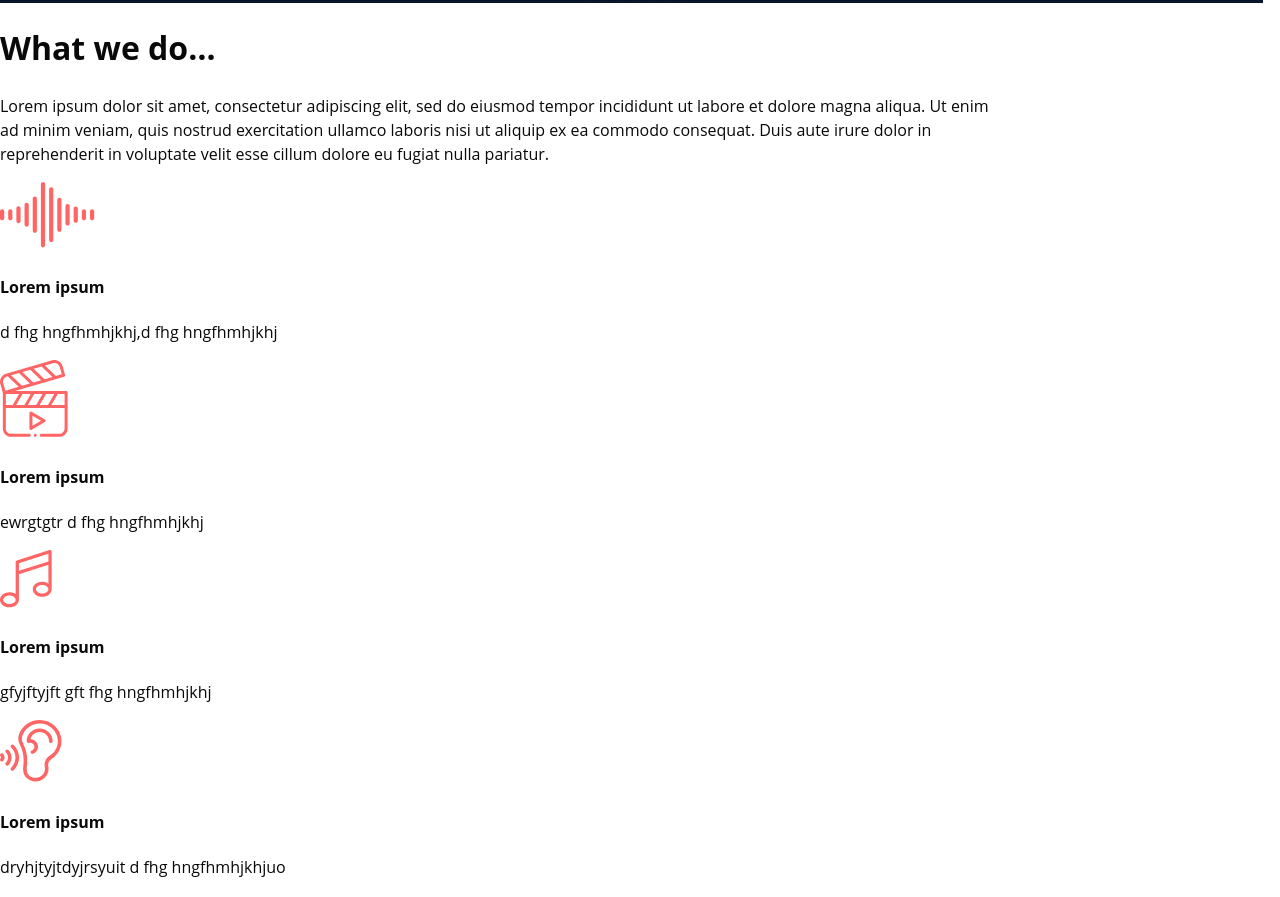
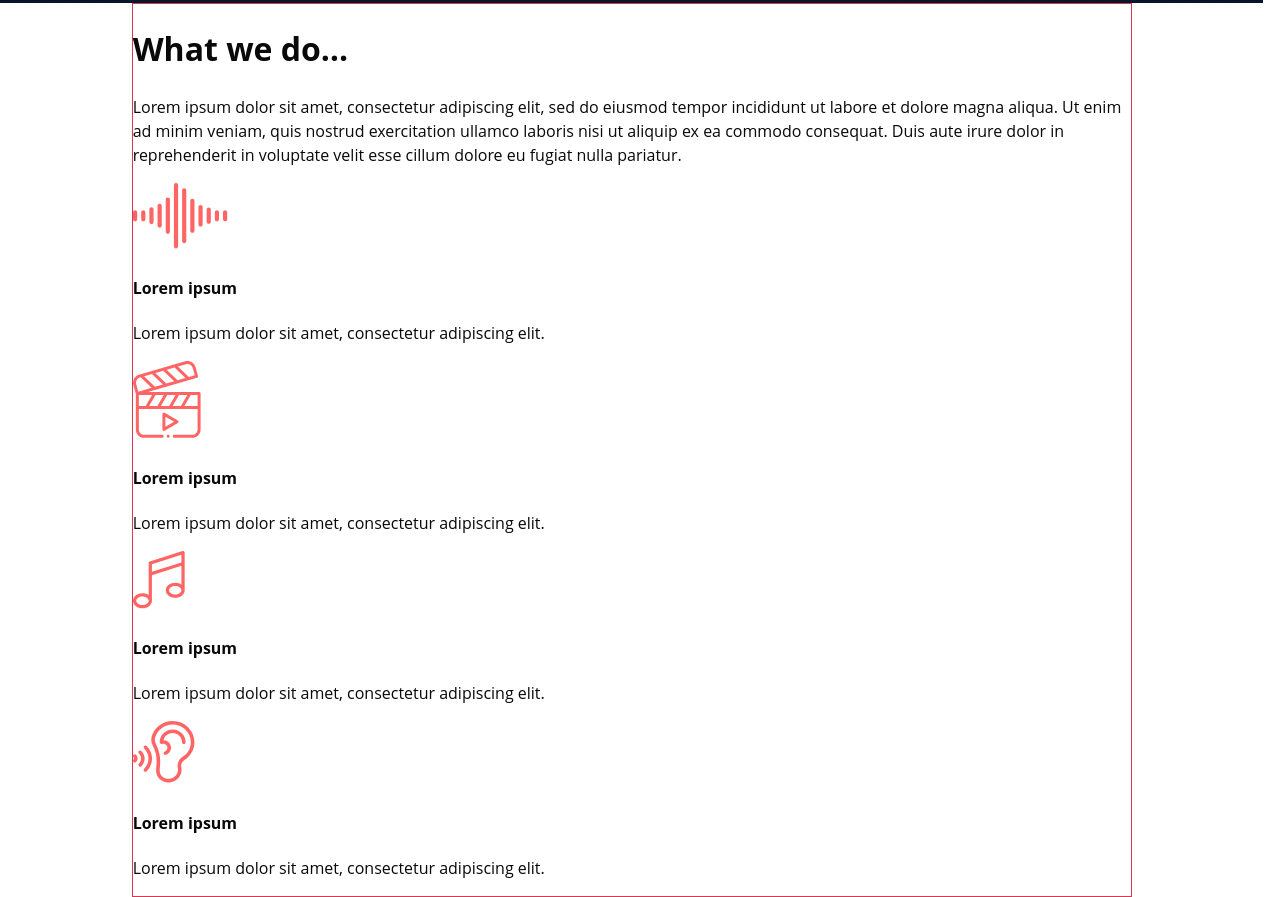
Before and after one commit to muhdibee/headphones, a plain HTML site: page 1-index.html in a window 1280 px wide. Shown: the part 797-1694 px from the top of the page. Drawn offline with Linux system fonts and the light colour scheme.

Commit message:
Centering section containers.

```diff
--- a/1-index.html
+++ b/1-index.html
@@ -24,7 +24,7 @@
     <!--Main content-->
     <main class="">
         <section class="header-hero-section">
-            <div class="header-hero-container">
+            <div class=" container header-hero-container">
                 <!--Header content-->
                 <header class="">
                     <a href="#"><img src="./images/logo_headphones.png" alt="Headphones-logo"></a>
@@ -46,7 +46,7 @@
             </div>
         </section>
         <section class="what-we-do-section">
-            <div class="what-we-do-container">
+            <div class=" container what-we-do-container">
                 <div class="what-we-do">
                     <h1>What we do…</h1>
                     <p>Lorem ipsum dolor sit amet, consectetur adipiscing elit, sed do eiusmod tempor incididunt ut labore et dolore magna aliqua. Ut enim ad minim veniam, quis nostrud exercitation ullamco laboris nisi ut aliquip ex ea commodo consequat. Duis aute irure dolor in reprehenderit in voluptate velit esse cillum dolore eu fugiat nulla pariatur.
@@ -60,7 +60,7 @@
                             </svg>
                         </div>
                         <h4>Lorem ipsum</h4>
-                        <p>d fhg hngfhmhjkhj,d fhg hngfhmhjkhj</p>
+                        <p>Lorem ipsum dolor sit amet, consectetur adipiscing elit.</p>
                     </div>
                     <div class="what-we-do-card">
                         <div>
@@ -69,7 +69,7 @@
                             </svg>
                         </div>
                         <h4>Lorem ipsum</h4>
-                        <p>ewrgtgtr d fhg hngfhmhjkhj</p>
+                        <p>Lorem ipsum dolor sit amet, consectetur adipiscing elit.</p>
                     </div>
                     <div class="what-we-do-card">
                         <div>
@@ -78,7 +78,7 @@
                             </svg>
                         </div>
                         <h4>Lorem ipsum</h4>
-                        <p>gfyjftyjft gft fhg hngfhmhjkhj</p>
+                        <p>Lorem ipsum dolor sit amet, consectetur adipiscing elit.</p>
                     </div>
                     <div class="what-we-do-card">
                         <div>
@@ -87,7 +87,7 @@
                             </svg>
                         </div>
                         <h4>Lorem ipsum</h4>
-                        <p>dryhjtyjtdyjrsyuit d fhg hngfhmhjkhjuo</p>
+                        <p>Lorem ipsum dolor sit amet, consectetur adipiscing elit.</p>
                     </div>
                 </div>
             </div>
--- a/1-styles.css
+++ b/1-styles.css
@@ -218,8 +218,10 @@ main section {
   width: 99vw;
 }
 
-main section div {
+main section > .container {
   width: 1000px;
+  margin: auto auto;
+  border: 1px solid #D73953   ;
 }
 
 .header-hero-section {
```
